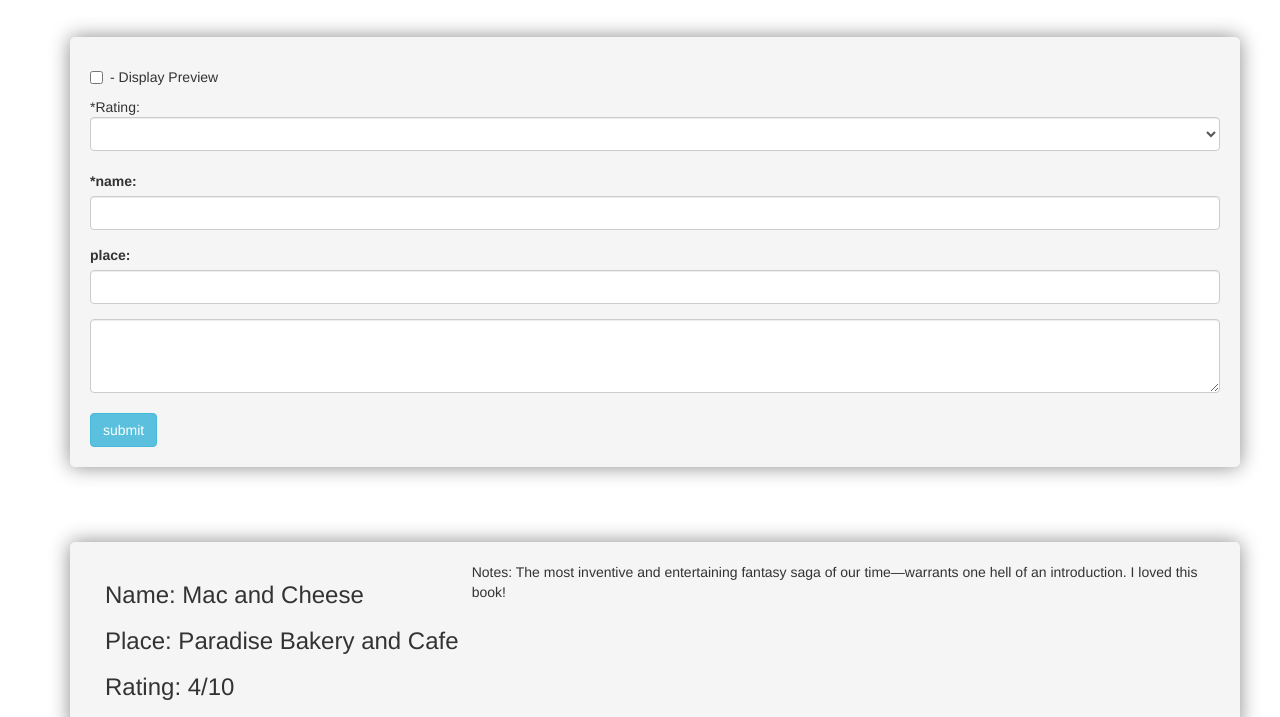
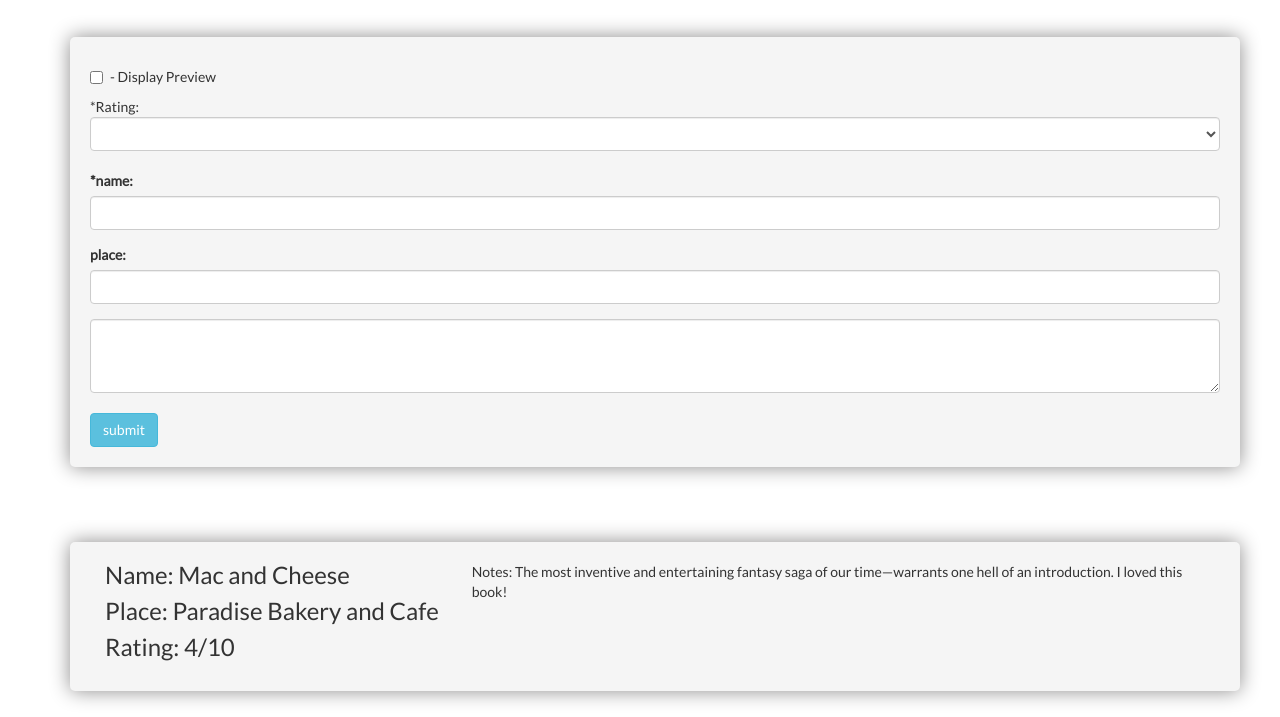
Before and after one commit to loukitzanna/meal-rater, a website: page app/index.html in a window 1280 px wide. Shown: the part 83-800 px from the top of the page. Drawn offline with nearby package versions, Linux system fonts and the light colour scheme.

Commit message:
meaty part of the angular app

```diff
--- a/app/css/app.css
+++ b/app/css/app.css
@@ -1,3 +1,9 @@
+@import url(https://fonts.googleapis.com/css?family=Lato:400,300,100,300italic);
+
+body{
+  font-family: 'Lato', sans-serif;
+}
+
 .center{
   text-align: center;
 }
@@ -21,6 +27,9 @@
 .card .left-col{
   padding-right: 5px;
 }
+.card .left-col h1, .card .left-col h2, .card .left-col h3{
+  margin-top: 0;
+}
 
 .card .right-col{
   padding-left: 5px;
--- a/app/js/app.js
+++ b/app/js/app.js
@@ -17,7 +17,7 @@
   app.controller('ReviewController', function(){
     this.review={};
     this.addReview=function(){
-      meals.push(this.review);
+      meals.unshift(this.review);
       this.review={};
     };
   });
```
Also changed, not shown: app/partials/rating.html (+1 -1 lines).
